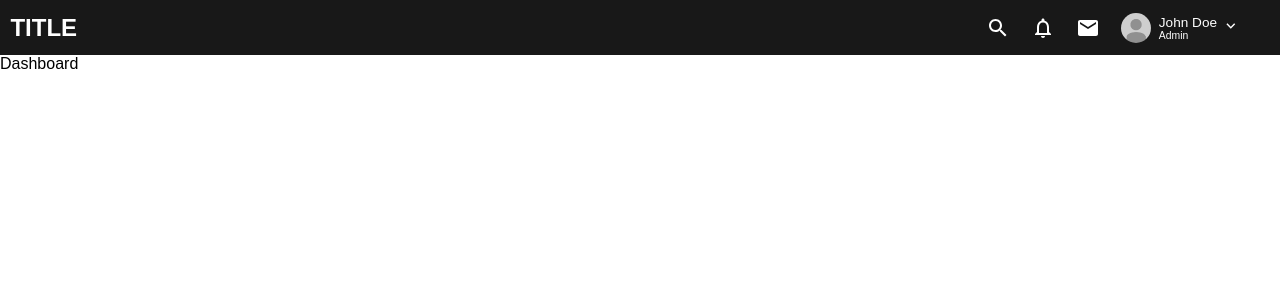
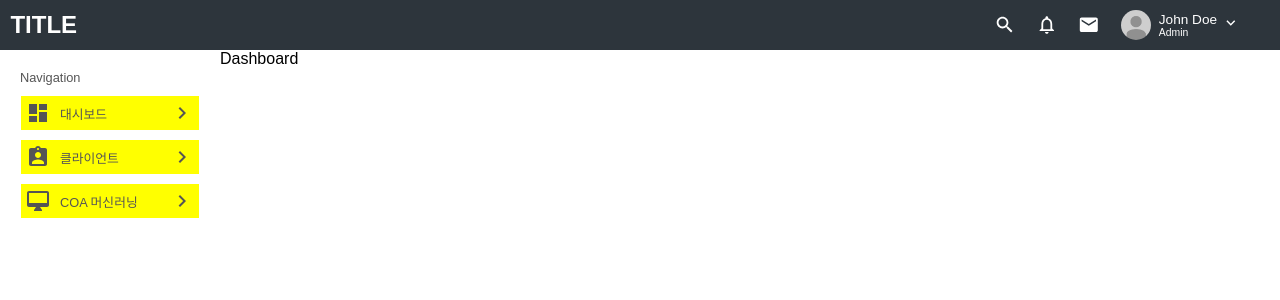
Before and after one commit to Simbamon/ibm_cp4d_demo_frontend, a React (Create React App) app: page / in a window 1280 px wide. Shown: the top 300 px of the page. Built offline with nearby package versions, Linux system fonts and the light colour scheme.

Commit message:
Sidebar update

```diff
--- a/src/App.css
+++ b/src/App.css
@@ -3,3 +3,11 @@
   padding: 0;
   font-family: 'Source Sans Pro', sans-serif;
 }
+
+.mainScreen{
+  display: flex;
+}
+
+.contents{
+  flex: 6;
+}
--- a/src/App.js
+++ b/src/App.js
@@ -1,6 +1,7 @@
 import Navbar from './Components/Navbar/Navbar'
-import { Dashboard } from './Components/Dashboard/Dashboard'
-import { Prediction } from './Components/Prediction/Prediction'
+import Sidebar from './Components/Sidebar/Sidebar'
+import Dashboard from './Components/Dashboard/Dashboard'
+import Prediction from './Components/Prediction/Prediction'
 import { BrowserRouter as Router, Route } from 'react-router-dom'
 import './App.css';
 
@@ -8,8 +9,14 @@ function App() {
   return (
     <Router>
       <Navbar />
-      <Route path="/" exact component={Dashboard} />
-      <Route path="/email" exact component={Prediction}/>
+      <div className="mainScreen">
+        <Sidebar />
+        <div className="contents">
+          <Route path="/" exact component={Dashboard} />
+          <Route path="/email" exact component={Prediction}/>
+        </div>
+      </div>
+
     </Router>
   );
 }
--- a/src/Components/Dashboard/Dashboard_element.js
+++ b/src/Components/Dashboard/Dashboard_element.js
@@ -0,0 +1 @@
+import styled from 'styled-components'
--- a/src/Components/Navbar/Navbar.js
+++ b/src/Components/Navbar/Navbar.js
@@ -15,13 +15,13 @@ export class Navbar extends Component {
                     </NavLink>
                     <NavMenu>
                         <NavLink>
-                            <Search />
+                            <Search style = {{fontSize: "1.35rem"}}/>
                         </NavLink>
-                        <NavLink to="/notification">
-                            <NotificationsNoneOutlined />
+                        <NavLink>
+                            <NotificationsNoneOutlined style = {{fontSize: "1.35rem"}}/>
                         </NavLink>
                         <NavLink to="/email">
-                            <Email />
+                            <Email style = {{fontSize: "1.35rem"}}/>
                         </NavLink>
                         <NavLink>
                             <Profile>
--- a/src/Components/Navbar/Navbar_element.js
+++ b/src/Components/Navbar/Navbar_element.js
@@ -2,8 +2,8 @@ import styled from 'styled-components'
 import { Link } from 'react-router-dom'
 
 export const Nav = styled.nav`
-    background: #181818;
-    height: 55px;
+    background: #2d353c;
+    height: 50px;
     display: flex;
     justify-content: space-between;
     z-index: 10;
--- a/src/Components/Prediction/Prediction_element.js
+++ b/src/Components/Prediction/Prediction_element.js
@@ -0,0 +1 @@
+import styled from 'styled-components'
--- /dev/null
+++ b/src/Components/Sidebar/Sidebar.js
@@ -0,0 +1,46 @@
+import React, { Component } from 'react'
+import { SideBar, SidebarWrapper, SidebarMenu, SidebarTitle, SidebarList, SidebarListItem } from './Sidebar_element'
+import { Dashboard, AssignmentInd, DesktopMac, KeyboardArrowRight } from '@material-ui/icons'
+
+export class Sidebar extends Component {
+    render() {
+        return (
+            <>
+                <SideBar>
+                    <SidebarWrapper>
+                        <SidebarMenu>
+                            <SidebarTitle>Navigation</SidebarTitle>
+                            <SidebarList>
+                                <SidebarListItem>
+                                    <div style= {{display: "flex", alignItems: "center"}}>
+                                        <Dashboard style = {{paddingRight: "10px"}}/>
+                                        대시보드
+                                    </div>
+                                    <KeyboardArrowRight />
+                                </SidebarListItem>
+                                <SidebarListItem>
+                                    <div style= {{display: "flex", alignItems: "center"}}>
+                                        <AssignmentInd style = {{paddingRight: "10px"}}/>
+                                        클라이언트
+                                    </div>
+                                    <KeyboardArrowRight />
+                                </SidebarListItem>
+                                <SidebarListItem>
+                                    <div style= {{display: "flex", alignItems: "center"}}>
+                                        <DesktopMac style = {{paddingRight: "10px"}}/>
+                                        COA 머신러닝
+                                    </div>
+                                    <KeyboardArrowRight />
+                                </SidebarListItem>
+
+                            </SidebarList>
+                        </SidebarMenu>
+                    </SidebarWrapper>
+                </SideBar>
+
+            </>
+        )
+    }
+}
+
+export default Sidebar
--- /dev/null
+++ b/src/Components/Sidebar/Sidebar_element.js
@@ -0,0 +1,38 @@
+import styled from 'styled-components'
+
+export const SideBar = styled.div`
+    min-height: calc(100vh - 50px);
+    height: 100%;
+    width: 220px;
+`
+
+export const SidebarWrapper = styled.div `
+    padding: 20px;
+    color : #555;
+
+`
+
+export const SidebarMenu = styled.div `
+
+`
+
+export const SidebarTitle = styled.p `
+    font-size: 0.8rem;
+    margin-bottom: 10px;
+`
+
+export const SidebarList = styled.ul `
+    list-style: none;
+    cursor: pointer;
+    padding: 1px;
+    font-size: 0.8rem;
+`
+
+export const SidebarListItem = styled.li `
+    padding: 5px;
+    display: flex;
+    align-items: center;
+    margin-bottom: 10px;
+    justify-content: space-between;
+    background-color: yellow;
+`
--- a/src/locales/ko/translationKO.json
+++ b/src/locales/ko/translationKO.json
@@ -1,5 +1,10 @@
 {
     "test": {
         "1": "홍길동"
+    },
+    "sidebar":{
+        "1": "대시보드",
+        "2": "클라이언트",
+        "3": "COA 머신러닝"
     }
 }
```
